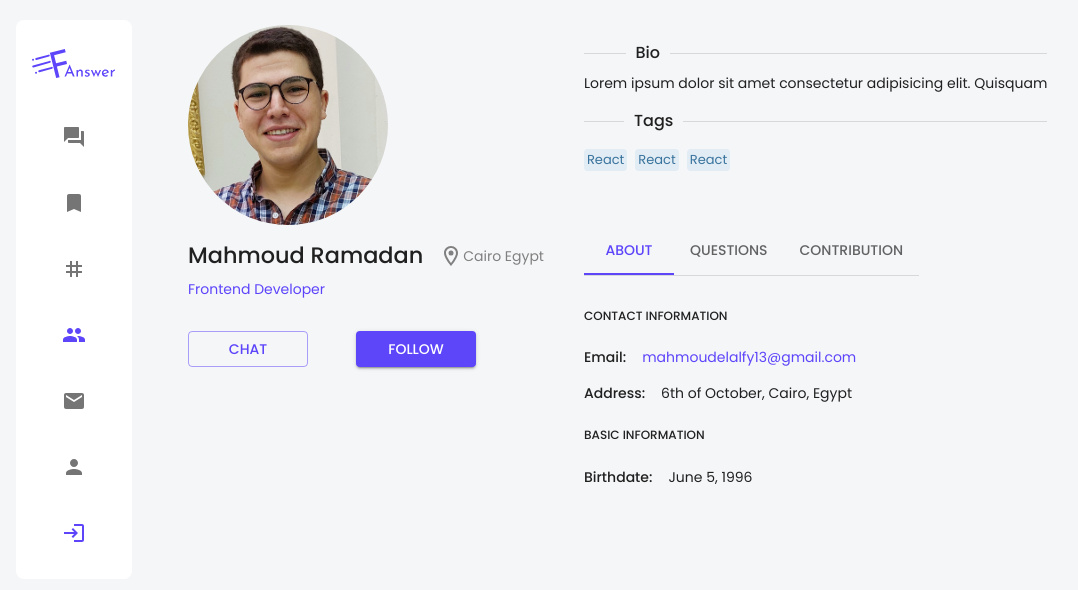
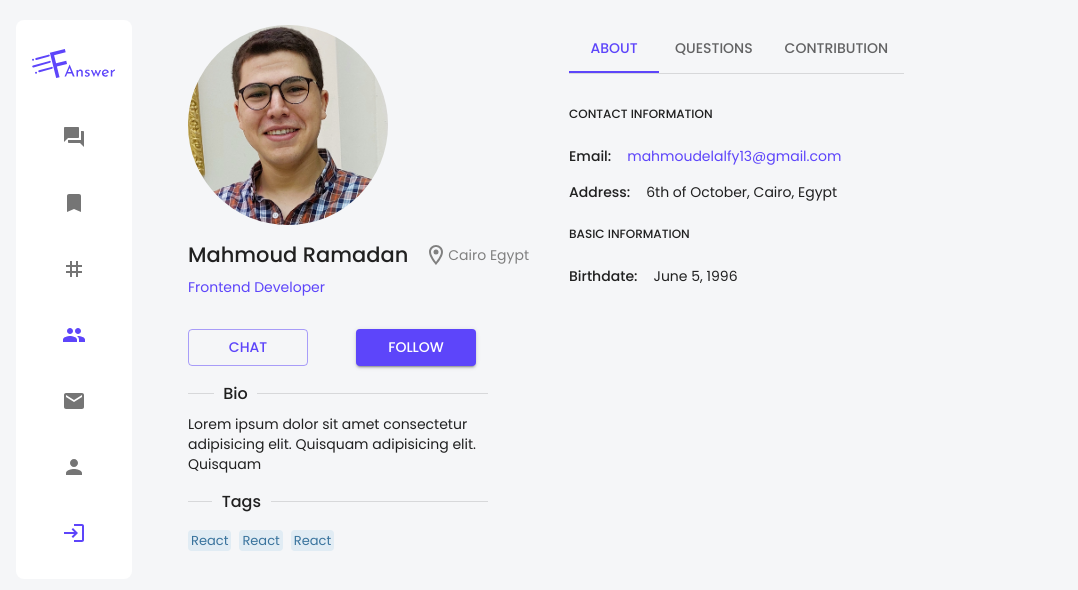
Before and after one commit to Elalfy74/fast-answer, a React (Vite) app: page /user in a window 1280 px wide. Shown: the top 590 px of the page, without its empty margins (48-1126 px from the left). Built offline with nearby package versions, Linux system fonts and the light colour scheme; no server answers.

Commit message:
enhance in user profile

```diff
--- a/src/contexts/theme.ts
+++ b/src/contexts/theme.ts
@@ -1,6 +1,7 @@
-import { colors, createTheme } from '@mui/material';
+import { colors, createTheme, responsiveFontSizes } from '@mui/material';
 
-export const theme = createTheme({
+export const theme = responsiveFontSizes(
+  createTheme({
     palette: {
       background: {
         default: '#F5F6F8',
@@ -39,4 +40,5 @@ export const theme = createTheme({
         },
       },
     },
-});
+  })
+);
--- a/src/pages/AllQuestions/Question.tsx
+++ b/src/pages/AllQuestions/Question.tsx
@@ -99,7 +99,7 @@ function Question({ question }: QuestionProps) {
             />
             <Box sx={{ display: 'flex', flexDirection: 'column' }}>
               <Typography
-                variant="body2"
+                variant="h5"
                 sx={{
                   fontWeight: '500',
                   fontSize: {
--- a/src/pages/UserProfile/UserProfile.tsx
+++ b/src/pages/UserProfile/UserProfile.tsx
@@ -90,16 +90,17 @@ const UserProfile = () => {
           <Typography variant="body2" component="p" mt={1} color="primary">
             Frontend Developer
           </Typography>
+          {/* Chat/follow buttons */}
           <Stack
             direction="row"
             alignItems="center"
             mt={4}
             sx={{
               gap: {
-                xs: 1,
-                sm: 2,
+                xs: 4,
                 md: 6,
               },
+              justifyContent: { xs: 'center', md: 'flex-start' },
             }}
           >
             <Button
@@ -119,10 +120,8 @@ const UserProfile = () => {
               Follow
             </Button>
           </Stack>
-        </Stack>
-      </Box>
-      <Stack flex={2} sx={{ alignItems: { xs: 'center', lg: 'flex-start' } }}>
-        <Box>
+          {/* Bio and tags */}
+          <Stack sx={{ maxWidth: '300px' }}>
             <Divider
               textAlign="left"
               sx={{
@@ -138,6 +137,7 @@ const UserProfile = () => {
               variant="body2"
             >
               Lorem ipsum dolor sit amet consectetur adipisicing elit. Quisquam
+              adipisicing elit. Quisquam
             </Typography>
             <Divider
               textAlign="left"
@@ -165,8 +165,11 @@ const UserProfile = () => {
                 },
               ]}
             />
+          </Stack>
+        </Stack>
       </Box>
-        <Box sx={{ borderBottom: 1, borderColor: 'divider', mt: 6 }}>
+      <Stack flex={2} sx={{ alignItems: { xs: 'center', lg: 'flex-start' } }}>
+        <Box sx={{ borderBottom: 1, borderColor: 'divider' }}>
           <Tabs value={value} onChange={handleChange}>
             <Tab label="About" />
             <Tab label="Questions" />
```
Lines whose indentation alone changed are shown as unchanged.
